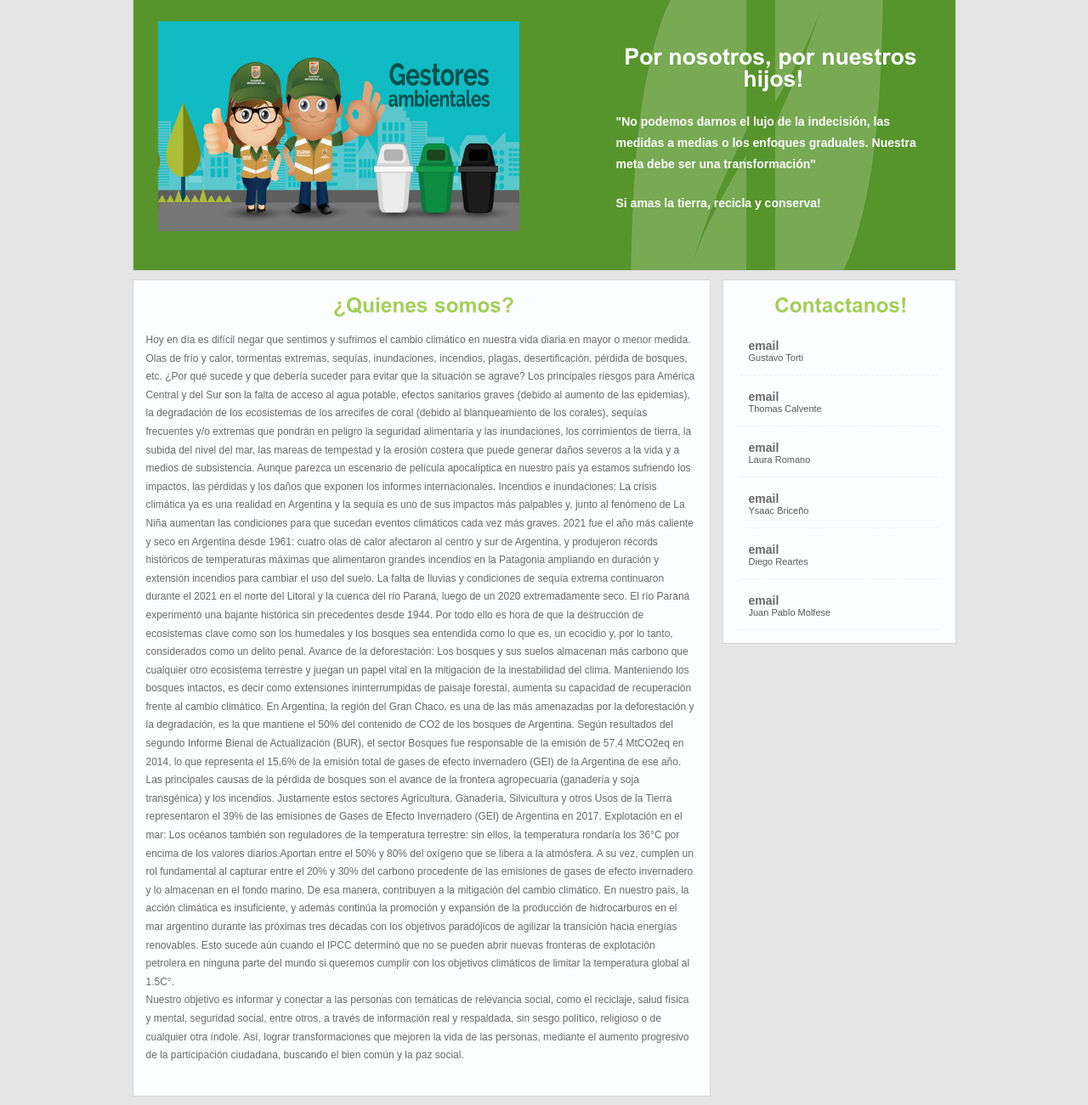
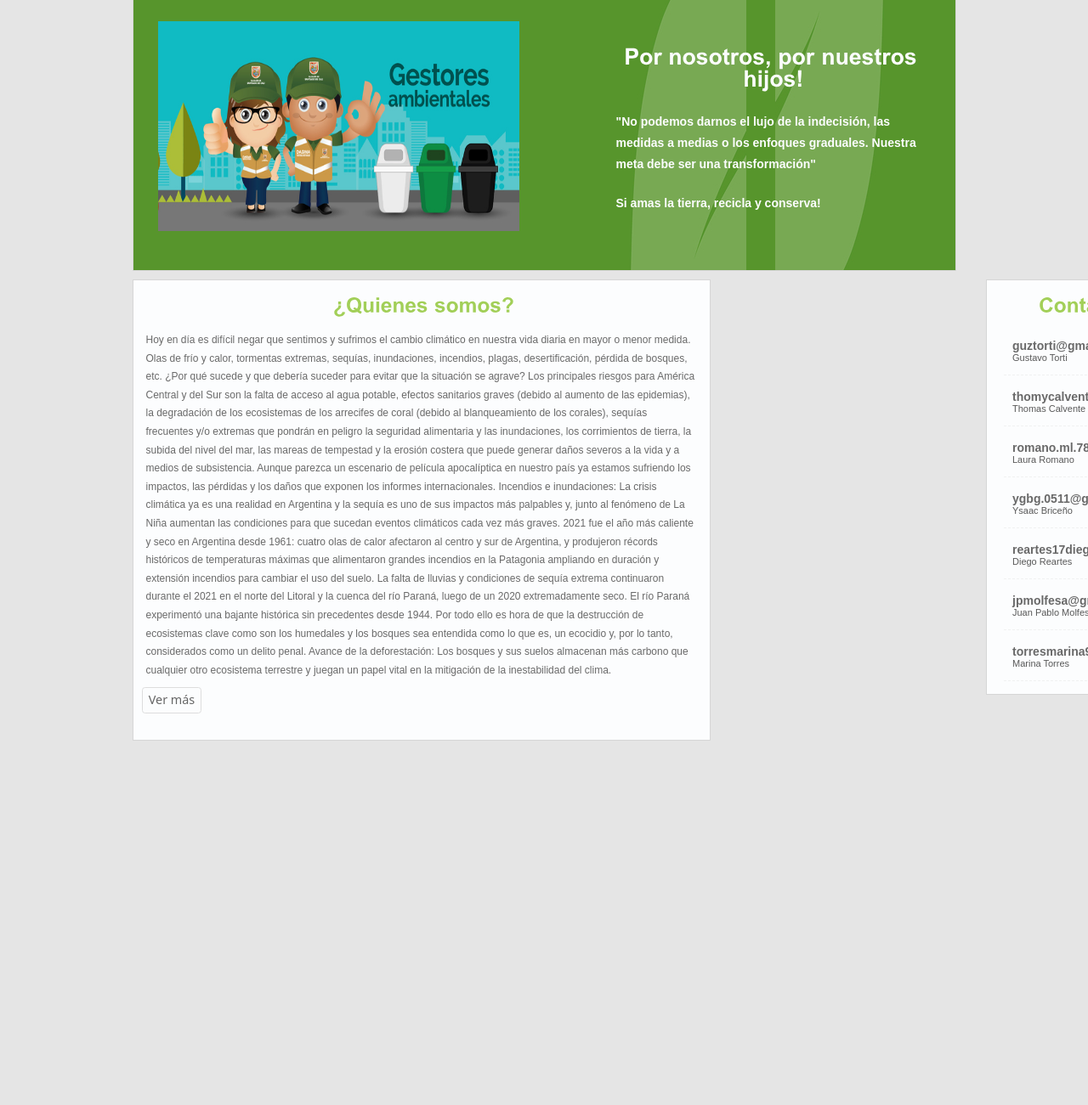
Before and after one commit to thomascalvente/Proyecto-APPRECC-, a Spring Boot app: page /nosotros in a window 1280 px wide. Shown: the part 121-1422 px from the top of the page at 85% size. After the commit the page ends 993 px from the top, so only its background shows below. Run offline with Spring Boot 4, Linux system fonts and the light colour scheme; data that the repository does not hold is empty; some of the project's set-up classes (security, data sources, template engines, error pages and the like) are left out, and stand-ins take their place.

Commit message:
Commit: (cambios en inicio y nosotros)
nosotros: botones de ver mas y menos
inicio: mejores y sponsors

```diff
--- a/src/main/resources/static/css/Style.css
+++ b/src/main/resources/static/css/Style.css
@@ -221,11 +221,23 @@ h1 small {
     padding:10px;
 }
 .right {
-	float:right;
-	width:275px;
-	margin:0;
-	padding:0;
+    position: absolute;
+    top: 28em;
+    left: 73em;
+    float: right;
+    width: 275px;
+    margin: -8;
 }
+
+.right-sponsors{
+    position: absolute;
+    top: 57em;
+    left: 73em;
+    float: right;
+    width: 275px;
+    margin: -8;
+}
+
 .right .blog {
     border:1px solid #dedede;
     margin:10px 0;
@@ -417,3 +429,39 @@ p.response {
     line-height:1.8em;
     width:auto;
 }
+
+.read-more-state {
+    display: none;
+  }
+
+  .read-more-target {
+    opacity: 0;
+    max-height: 0;
+    font-size: 0;
+    transition: .25s ease;
+  }
+
+  .read-more-state:checked~.read-more-wrap .read-more-target {
+    opacity: 1;
+    font-size: inherit;
+    max-height: 999em;
+  }
+
+  .read-more-state~.read-more-trigger:before {
+    content: 'Ver más';
+  }
+
+  .read-more-state:checked~.read-more-trigger:before {
+    content: 'Ver menos';
+  }
+
+  .read-more-trigger {
+    cursor: pointer;
+    display: inline-block;
+    padding: 0 .5em;
+    color: #666;
+    font-size: .9em;
+    line-height: 2;
+    border: 1px solid #ddd;
+    border-radius: .25em;
+  }
--- a/src/main/resources/templates/nuevo/nosotros.html
+++ b/src/main/resources/templates/nuevo/nosotros.html
@@ -12,52 +12,86 @@
                             <h2>
                                 ¿Quienes somos?
                             </h2>
-                            <p>
-                                Hoy en día es difícil negar que sentimos y sufrimos el cambio climático en nuestra vida
-                                diaria en mayor o menor medida. Olas de frío y calor, tormentas extremas,
-                                sequías, inundaciones, incendios, plagas, desertificación, pérdida de bosques, etc.
-                                ¿Por qué sucede y que debería suceder para evitar que la situación se agrave?
-                                Los principales riesgos para América Central y del Sur son la falta de acceso al agua potable, efectos sanitarios graves
-                                (debido al aumento de las epidemias), la degradación de los ecosistemas de los arrecifes de coral (debido al blanqueamiento de los corales),
-                                sequías frecuentes y/o extremas que pondrán en peligro la seguridad alimentaria y las inundaciones, los corrimientos de tierra, la subida del nivel del mar,
-                                las mareas de tempestad y la erosión costera que puede generar daños severos a la vida y a medios de subsistencia.
-                                Aunque parezca un escenario de película apocalíptica en nuestro país ya estamos sufriendo los impactos,
-                                las pérdidas y los daños que exponen los informes internacionales.
-                                Incendios e inundaciones:
-                                La crisis climática ya es una realidad en Argentina y la sequía es uno de sus impactos más palpables y,
-                                junto al fenómeno de La Niña aumentan las condiciones para que sucedan eventos climáticos cada vez más graves.
-                                2021 fue el año más caliente y seco en Argentina desde 1961: cuatro olas de calor afectaron al centro y sur de Argentina,
-                                y produjeron récords históricos de temperaturas máximas que alimentaron grandes incendios en la Patagonia
-                                ampliando en duración y extensión incendios para cambiar el uso del suelo.
-                                La falta de lluvias y condiciones de sequía extrema continuaron durante el 2021 en el norte del Litoral y la cuenca del río Paraná,
-                                luego de un 2020 extremadamente seco. El río Paraná experimentó una bajante histórica sin precedentes desde 1944.
-                                Por todo ello es hora de que la destrucción de ecosistemas clave como son los humedales y
-                                los bosques sea entendida como lo que es, un ecocidio y, por lo tanto, considerados como un delito penal.
-                                Avance de la deforestación:
-                                Los bosques y sus suelos almacenan más carbono que cualquier otro ecosistema terrestre y juegan un papel vital en la mitigación de la inestabilidad del clima.
-                                Manteniendo los bosques intactos, es decir como extensiones ininterrumpidas de paisaje forestal,
-                                aumenta su capacidad de recuperación frente al cambio climático.
-                                En Argentina, la región del Gran Chaco, es una de las más amenazadas por la deforestación y la degradación, es la que mantiene el 50%
-                                del contenido de CO2 de los bosques de Argentina.  Según resultados del segundo Informe Bienal de Actualización (BUR), el sector Bosques fue responsable de la emisión
-                                de 57,4 MtCO2eq en 2014, lo que representa el 15,6% de la emisión total de gases de efecto invernadero (GEI) de la Argentina de ese año.
-                                Las principales causas de la pérdida de bosques son el avance de la frontera agropecuaria (ganadería y soja transgénica) y los incendios.
-                                Justamente estos sectores Agricultura, Ganadería, Silvicultura y otros Usos de la Tierra representaron el 39% de las emisiones de Gases de Efecto Invernadero (GEI) de Argentina en 2017.
-                                Explotación en el mar:
-                                Los océanos también son reguladores de la temperatura terrestre: sin ellos, la temperatura rondaría los 36°C por encima de los valores diarios.Aportan entre
-                                el 50% y 80% del oxígeno que se libera a la atmósfera.  A su vez, cumplen un rol fundamental al capturar entre el 20% y 30% del carbono procedente de las emisiones
-                                de gases de efecto invernadero y lo almacenan en el fondo marino. De esa manera, contribuyen a la mitigación del cambio climático.
-                                En nuestro país, la acción climática es insuficiente, y además continúa la promoción y expansión de la producción de hidrocarburos en el mar argentino
-                                durante las próximas tres décadas con los objetivos paradójicos de agilizar la transición hacia energías renovables.  Esto sucede aún cuando el IPCC determinó que no se pueden abrir nuevas
-                                fronteras de explotación petrolera en ninguna parte del mundo si queremos cumplir con los objetivos climáticos de limitar la temperatura global al 1.5C°.
-                                <br />
-                                Nuestro objetivo es informar y conectar a las personas con temáticas de relevancia
-                                social, como el reciclaje, salud física y mental, seguridad
-                                social, entre otros, a través de información real y respaldada,
-                                sin sesgo político, religioso o de cualquier otra índole. Así,
-                                lograr transformaciones que mejoren la vida de las personas,
-                                mediante el aumento progresivo de la participación ciudadana,
-                                buscando el bien común y la paz social.
+                            <input type="checkbox" class="read-more-state" id="post-1" />
+
+                            <p class="read-more-wrap">
+                                Hoy en día es difícil negar que sentimos y sufrimos el cambio
+                                climático en nuestra vida diaria en mayor o menor medida. Olas de
+                                frío y calor, tormentas extremas, sequías, inundaciones,
+                                incendios, plagas, desertificación, pérdida de bosques, etc. ¿Por
+                                qué sucede y que debería suceder para evitar que la situación se
+                                agrave? Los principales riesgos para América Central y del Sur son
+                                la falta de acceso al agua potable, efectos sanitarios graves
+                                (debido al aumento de las epidemias), la degradación de los
+                                ecosistemas de los arrecifes de coral (debido al blanqueamiento de
+                                los corales), sequías frecuentes y/o extremas que pondrán en
+                                peligro la seguridad alimentaria y las inundaciones, los
+                                corrimientos de tierra, la subida del nivel del mar, las mareas de
+                                tempestad y la erosión costera que puede generar daños severos a
+                                la vida y a medios de subsistencia. Aunque parezca un escenario de
+                                película apocalíptica en nuestro país ya estamos sufriendo los
+                                impactos, las pérdidas y los daños que exponen los informes
+                                internacionales. Incendios e inundaciones: La crisis climática ya
+                                es una realidad en Argentina y la sequía es uno de sus impactos
+                                más palpables y, junto al fenómeno de La Niña aumentan las
+                                condiciones para que sucedan eventos climáticos cada vez más
+                                graves. 2021 fue el año más caliente y seco en Argentina desde
+                                1961: cuatro olas de calor afectaron al centro y sur de Argentina,
+                                y produjeron récords históricos de temperaturas máximas que
+                                alimentaron grandes incendios en la Patagonia ampliando en
+                                duración y extensión incendios para cambiar el uso del suelo. La
+                                falta de lluvias y condiciones de sequía extrema continuaron
+                                durante el 2021 en el norte del Litoral y la cuenca del río
+                                Paraná, luego de un 2020 extremadamente seco. El río Paraná
+                                experimentó una bajante histórica sin precedentes desde 1944. Por
+                                todo ello es hora de que la destrucción de ecosistemas clave como
+                                son los humedales y los bosques sea entendida como lo que es, un
+                                ecocidio y, por lo tanto, considerados como un delito penal.
+                                Avance de la deforestación: Los bosques y sus suelos almacenan más
+                                carbono que cualquier otro ecosistema terrestre y juegan un papel
+                                vital en la mitigación de la inestabilidad del clima.
+                                <span class="read-more-target">
+                                    Manteniendo los bosques intactos, es decir como extensiones
+                                    ininterrumpidas de paisaje forestal, aumenta su capacidad de
+                                    recuperación frente al cambio climático. En Argentina, la región
+                                    del Gran Chaco, es una de las más amenazadas por la
+                                    deforestación y la degradación, es la que mantiene el 50% del
+                                    contenido de CO2 de los bosques de Argentina. Según resultados
+                                    del segundo Informe Bienal de Actualización (BUR), el sector
+                                    Bosques fue responsable de la emisión de 57,4 MtCO2eq en 2014,
+                                    lo que representa el 15,6% de la emisión total de gases de
+                                    efecto invernadero (GEI) de la Argentina de ese año. Las
+                                    principales causas de la pérdida de bosques son el avance de la
+                                    frontera agropecuaria (ganadería y soja transgénica) y los
+                                    incendios. Justamente estos sectores Agricultura, Ganadería,
+                                    Silvicultura y otros Usos de la Tierra representaron el 39% de
+                                    las emisiones de Gases de Efecto Invernadero (GEI) de Argentina
+                                    en 2017. Explotación en el mar: Los océanos también son
+                                    reguladores de la temperatura terrestre: sin ellos, la
+                                    temperatura rondaría los 36°C por encima de los valores
+                                    diarios.Aportan entre el 50% y 80% del oxígeno que se libera a
+                                    la atmósfera. A su vez, cumplen un rol fundamental al capturar
+                                    entre el 20% y 30% del carbono procedente de las emisiones de
+                                    gases de efecto invernadero y lo almacenan en el fondo marino.
+                                    De esa manera, contribuyen a la mitigación del cambio climático.
+                                    En nuestro país, la acción climática es insuficiente, y además
+                                    continúa la promoción y expansión de la producción de
+                                    hidrocarburos en el mar argentino durante las próximas tres
+                                    décadas con los objetivos paradójicos de agilizar la transición
+                                    hacia energías renovables. Esto sucede aún cuando el IPCC
+                                    determinó que no se pueden abrir nuevas fronteras de explotación
+                                    petrolera en ninguna parte del mundo si queremos cumplir con los
+                                    objetivos climáticos de limitar la temperatura global al 1.5C°.
+                                    Nuestro objetivo es informar y conectar a las personas con
+                                    temáticas de relevancia social, como el reciclaje, salud física
+                                    y mental, seguridad social, entre otros, a través de información
+                                    real y respaldada, sin sesgo político, religioso o de cualquier
+                                    otra índole. Así, lograr transformaciones que mejoren la vida de
+                                    las personas, mediante el aumento progresivo de la participación
+                                    ciudadana, buscando el bien común y la paz social.
+                                </span>
                             </p>
+                            <label for="post-1" class="read-more-trigger"></label>
                             <h2>&nbsp;</h2>
                         </div>
                     </div>
@@ -65,18 +99,20 @@
                         <div class="resize_bg">
                             <h2>Contactanos!</h2>
                             <ul class="sponsors">
-                                <li class="sponsors"><a href="#">email</a><br />
+                                <li class="sponsors"><a href="#">guztorti@gmail.com</a><br />
                                     Gustavo Torti</li>
-                                <li class="sponsors"><a href="#">email</a><br />
+                                <li class="sponsors"><a href="#">thomycalvente@gmail.com</a><br />
                                     Thomas Calvente</li>
-                                <li class="sponsors"><a href="#">email</a><br />
+                                <li class="sponsors"><a href="#">romano.ml.78@gmail.com</a><br />
                                     Laura Romano</li>
-                                <li class="sponsors"><a href="#">email</a><br />
+                                <li class="sponsors"><a href="#">ygbg.0511@gmail.com</a><br />
                                     Ysaac Briceño</li>
-                                <li class="sponsors"><a href="#">email</a><br />
+                                <li class="sponsors"><a href="#">reartes17diego@gmail.com</a><br />
                                     Diego Reartes</li>
-                                <li class="sponsors"><a href="#">email</a><br />
-                                    Juan Pablo Molfese</li>
+                                <li class="sponsors"><a href="#">jpmolfesa@gmail.com</a><br />
+                                    Juan Pablo Molfesa</li>
+                                <li class="sponsors"><a href="#">torresmarina983@gmail.com</a><br />
+                                    Marina Torres</li>
                             </ul>
                         </div>
                     </div>
```
Also changed, not shown: src/main/resources/templates/nuevo/inicio.html (+37 -0 lines), 1 other file. Lines whose indentation alone changed are shown as unchanged.
